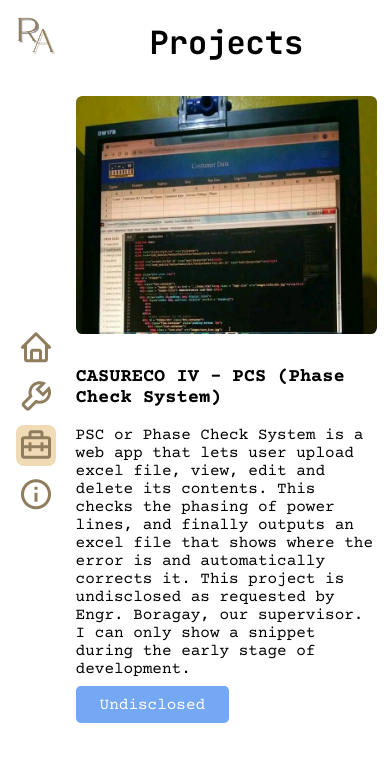
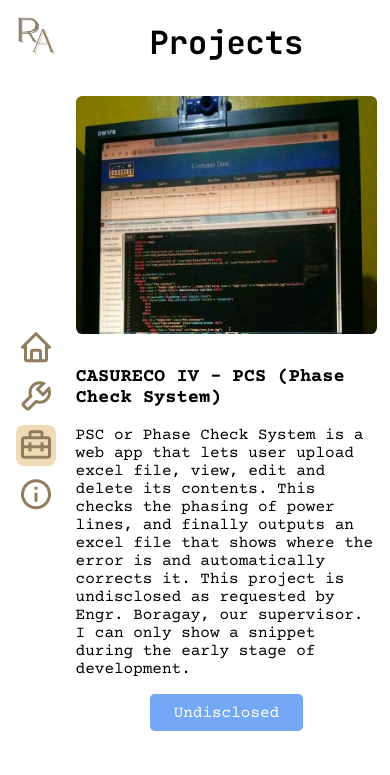
Before and after one commit to RyanCzarAbugao/portfolio, a React (Create React App) app: page /projects in a window 390 px wide. Shown: the top 775 px of the page. Built offline with nearby package versions, Linux system fonts and the light colour scheme.

Commit message:
updated the projects page button responsiveness

```diff
--- a/src/Components/ProjectLink.js
+++ b/src/Components/ProjectLink.js
@@ -1,5 +1,16 @@
 import { Link } from "react-router-dom";
-import Radium from 'radium';
+import { useState, useEffect } from "react";
+import Radium from "radium";
+
+const container = {
+  display: 'flex',
+  justifyContent: 'center'
+};
+
+const container_lg = {
+  display: 'flex',
+  justifyContent: 'left'
+};
 
 const view_btn = {
   padding: "0.6rem 1.5rem",
@@ -8,18 +19,30 @@ const view_btn = {
   textDecoration: "none",
   color: "white",
   textAlign: "center",
-  ':hover': {
-    backgroundColor: 'red',
-    color: 'black'
-  }
+  ":hover": {
+    backgroundColor: "red",
+    color: "black",
+  },
 };
 
 function ProjectLink(props) {
+  const [matches, setMatches] = useState(
+    window.matchMedia("(min-width: 768px)").matches
+  );
+
+  useEffect(() => {
+    window
+      .matchMedia("(min-width: 768px)")
+      .addEventListener("change", (e) => setMatches(e.matches));
+  }, []);
+
   return (
-    <Link style={view_btn} to={props.url}>
-      {props.text_btn}
-    </Link>
+    <div style={!matches ? container : container_lg}>
+      <Link style={view_btn} to={props.url}>
+        {props.text_btn}
+      </Link>
+    </div>
   );
 }
 
-export default Radium( ProjectLink );
+export default Radium(ProjectLink);
```
